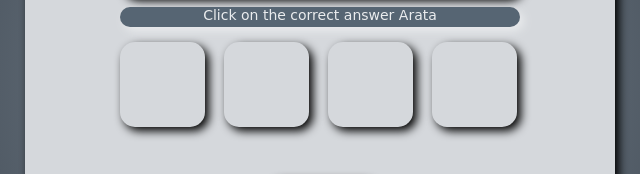
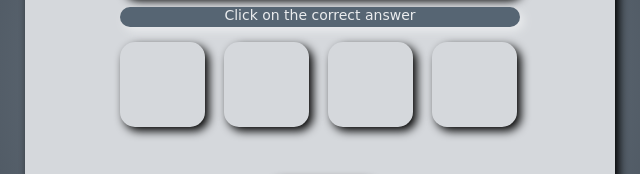
Before and after one commit to mds20m010/game.git.ib, a plain HTML site: page index.html in a window 1280 px wide. Shown: the part 323-497 px from the top of the page, 320-960 px from the left. Drawn offline with Linux system fonts and the light colour scheme.

Commit message:
Update index.html

```diff
--- a/index.html
+++ b/index.html
@@ -22,7 +22,7 @@
 
             </div>
             <div id="instruction">
-                Click on the correct answer Arata
+                Click on the correct answer
             </div>
             <div id="choices">
                 <div id="box1" class="box"></div>
```
